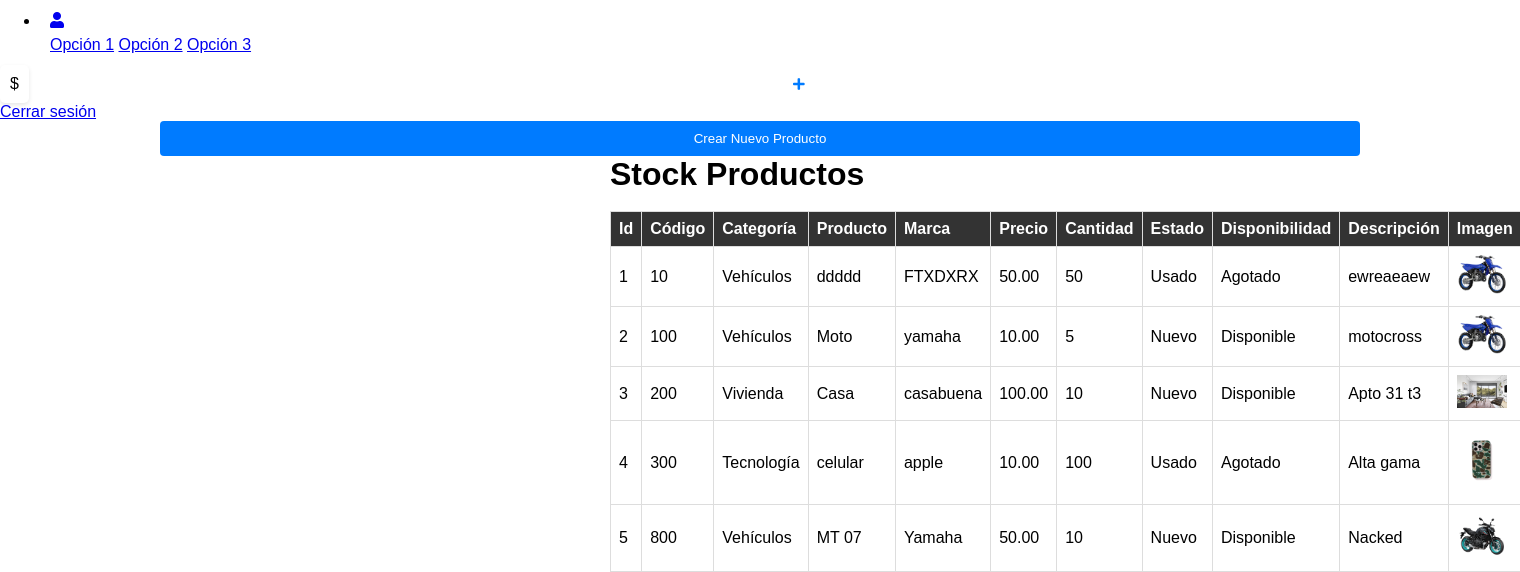
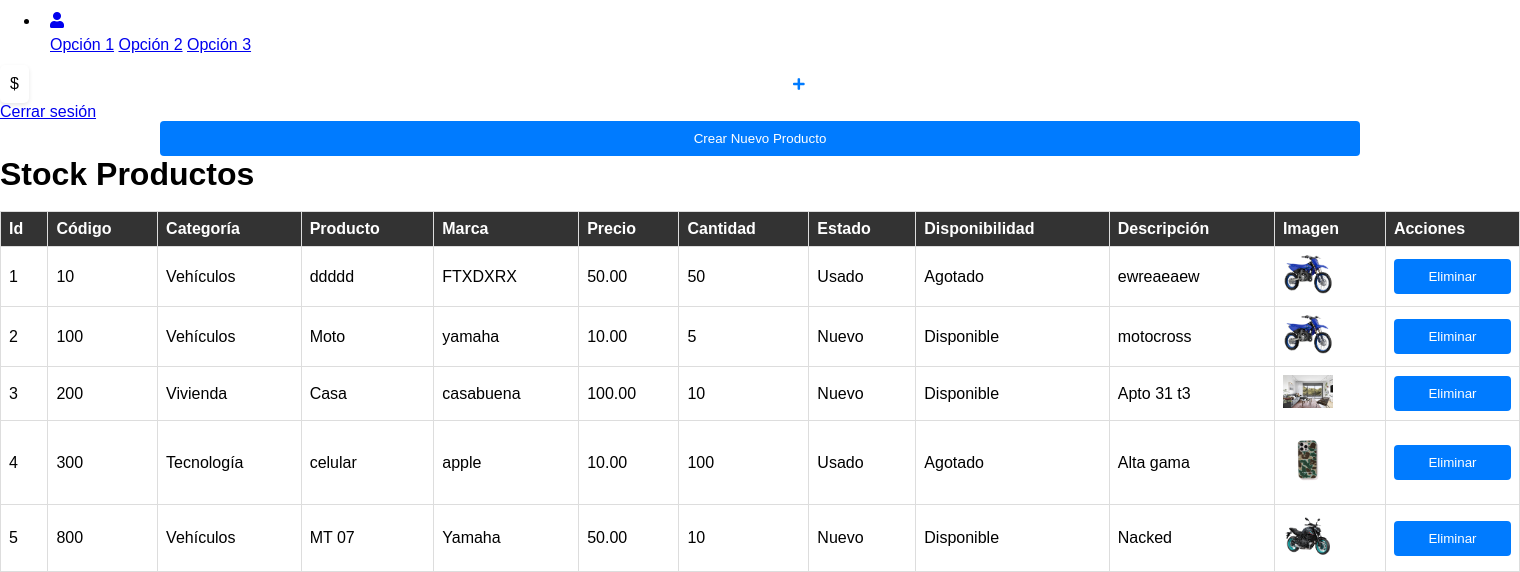
Before and after one commit to Daniel-Arboleda/Online-Store, a Django app: page /products/ in a window 1520 px wide; the page is wider, and only the part inside the window is pictured. Shown: the part 439-1011 px from the top of that part. Run offline with Django 5.2, Linux system fonts and the light colour scheme; a user stored in the database is signed in; data comes from the database, SQL or seed files in the repository.

Commit message:
FRONTEND se ajusta el estilo del contenedor padre de la tabla que muestra los resultados de la DB de manera dinámica

```diff
--- a/Airdrop/templates/products.html
+++ b/Airdrop/templates/products.html
@@ -168,7 +168,7 @@
         </div>     {% endcomment %}
 
             <!-- Tabla de productos -->
-            <main class="delivery-table">
+            <main class="user-data-table">
                 <h1>Stock Productos</h1>
                 <table class="deliveries-table">
                     <thead>
```
